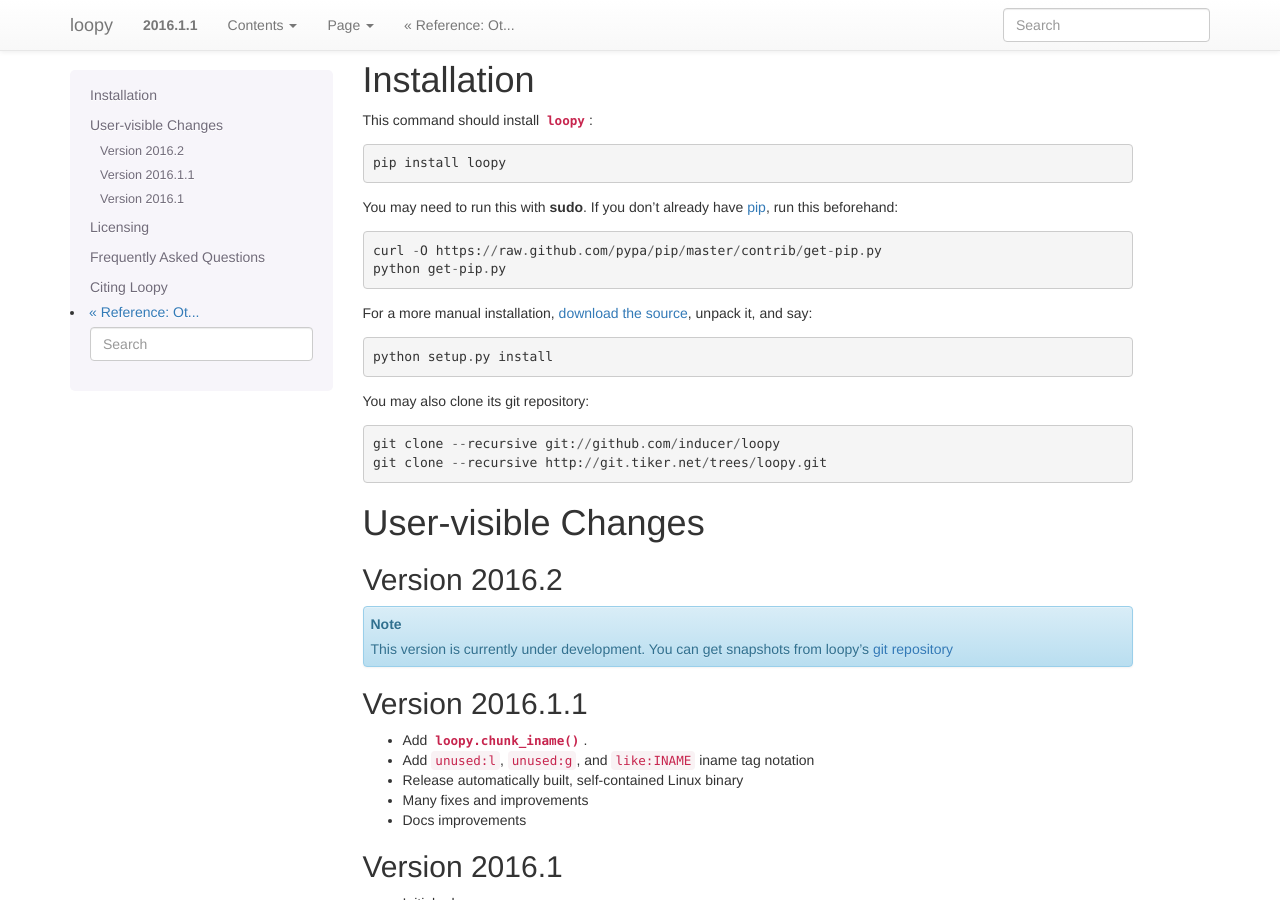
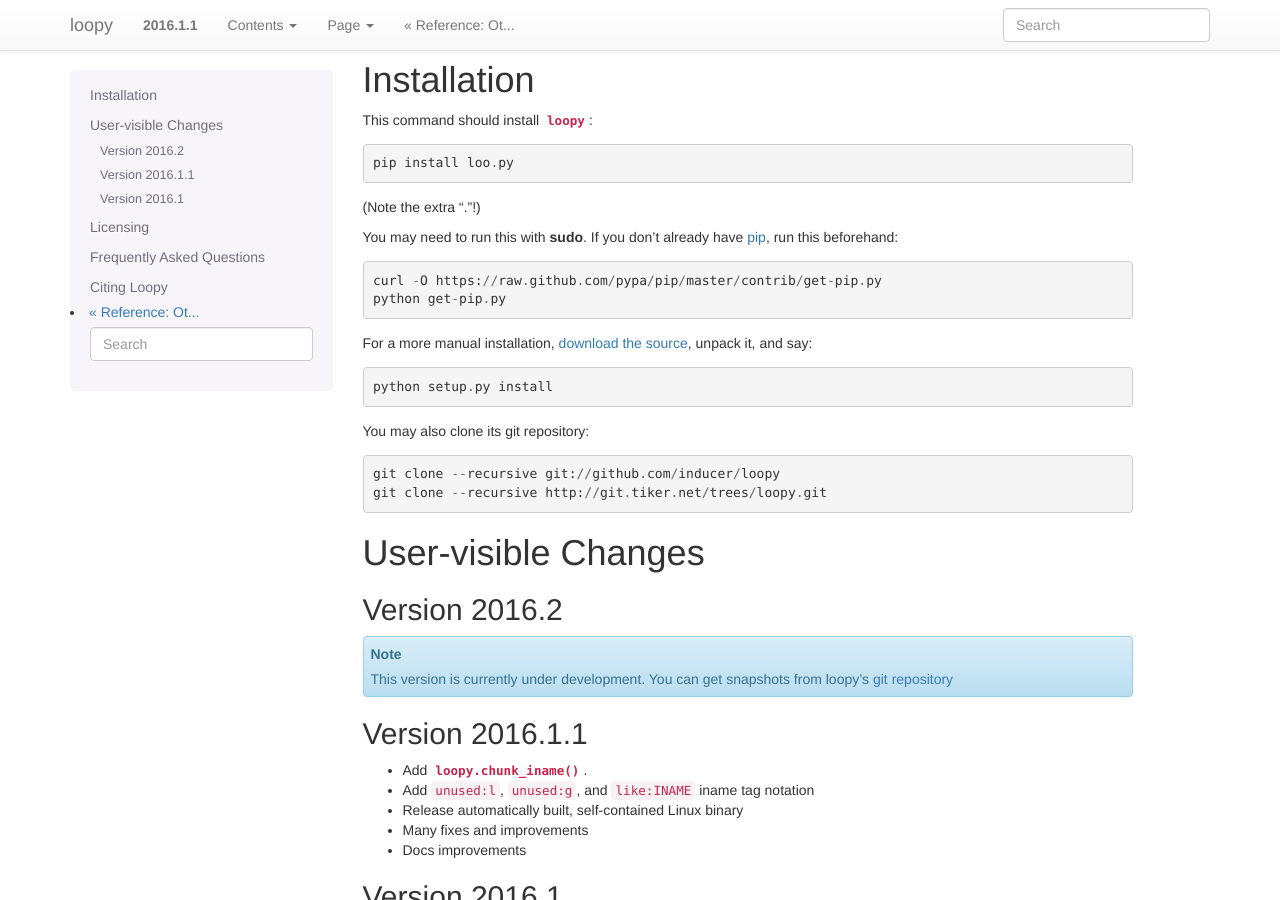
Before and after one commit to inducer/loopy, a Sphinx documentation site: the page built from doc/misc.rst, in a window 1280 px wide and 900 px high. Built offline with Sphinx 7.4.7, drawn with Linux system fonts in a browser that asks for light colours.

Commit message:
Fix pip install docs

```diff
--- a/doc/misc.rst
+++ b/doc/misc.rst
@@ -5,7 +5,9 @@ Installation
 
 This command should install :mod:`loopy`::
 
-    pip install loopy
+    pip install loo.py
+
+(Note the extra "."!)
 
 You may need to run this with :command:`sudo`.
 If you don't already have `pip <https://pypi.python.org/pypi/pip>`_,
```
